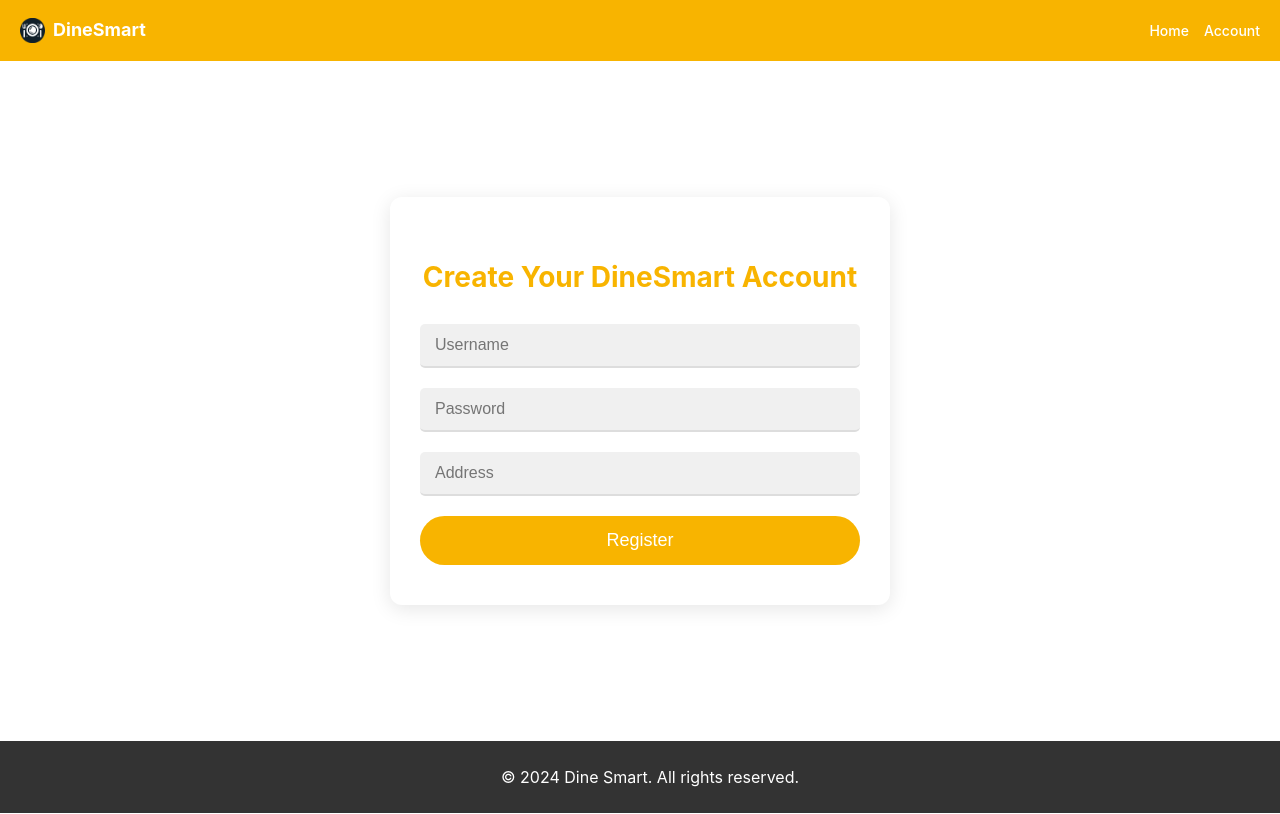
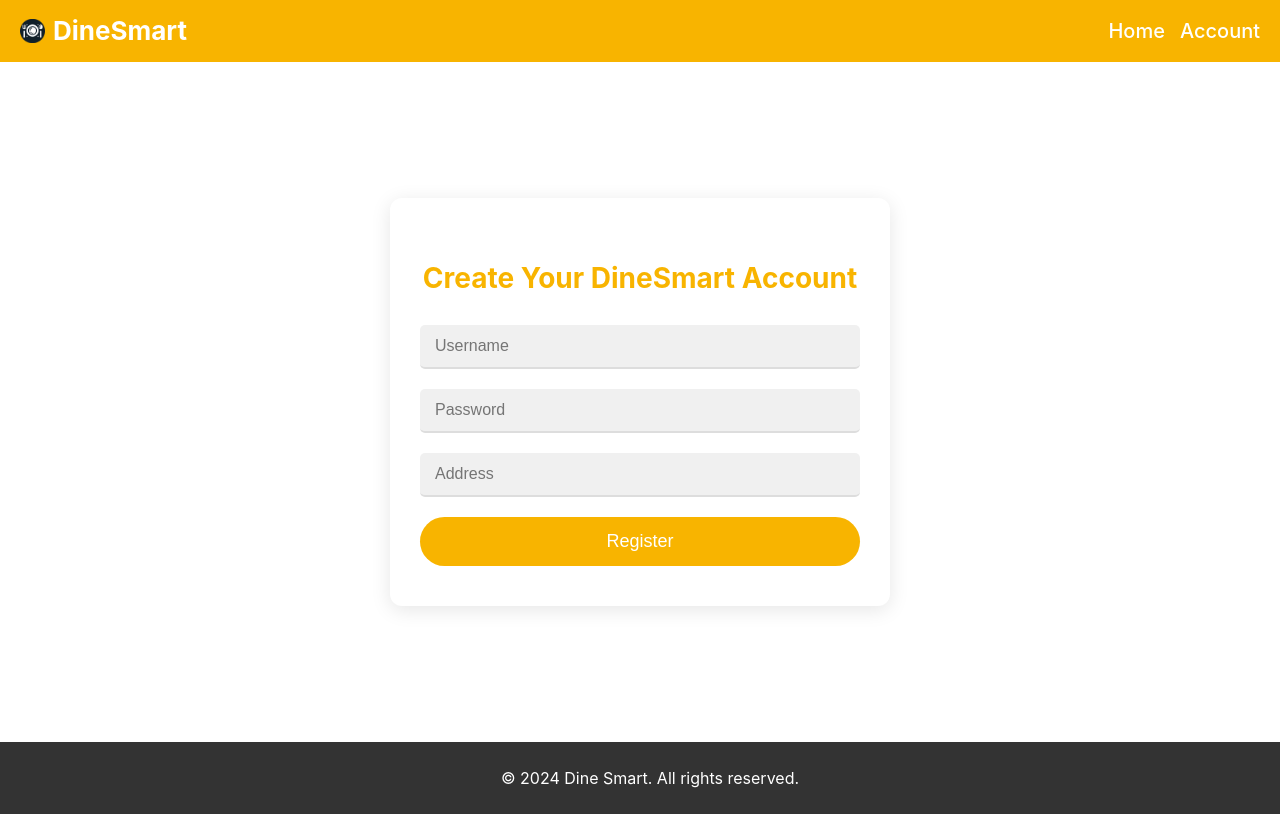
Before and after one commit to Shanecross23/SWEMates, a React (Create React App) app: page /account in a window 1280 px wide. Built offline with nearby package versions, Linux system fonts and the light colour scheme.

Commit message:
Increased header font size

```diff
--- a/src/styles/Header.css
+++ b/src/styles/Header.css
@@ -22,7 +22,7 @@
 .logo-text {
   margin: 0;
   color: #fff; /* White */
-  font-size: 18px; /* Reduce font size */
+  font-size: 26px; /* Reduce font size */
   font-weight: bold;
   text-decoration: none;
   line-height: 1;
@@ -42,7 +42,7 @@
 .nav-links a {
   color: #fff; /* White */
   text-decoration: none;
-  font-size: 14px; /* Reduce font size */
+  font-size: 20px; /* Reduce font size */
   font-weight: 500;
   transition: color 0.3s ease;
   line-height: 1;
```
